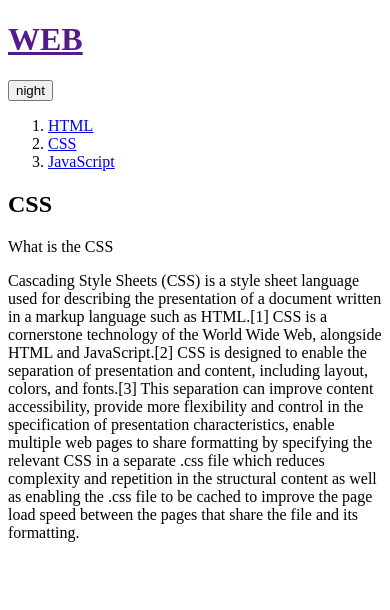
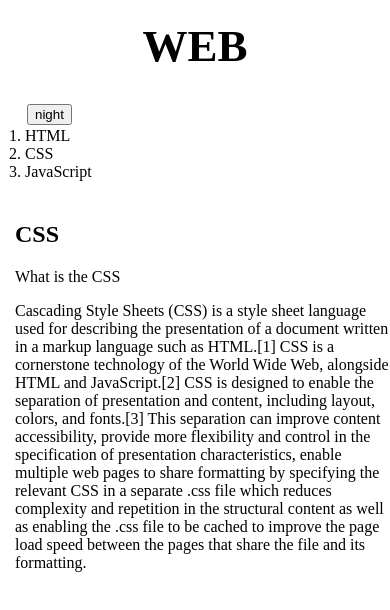
Before and after one commit to Yuzechariah/start, a plain HTML site: page 2.html in a window 390 px wide. Drawn offline with nearby package versions, Linux system fonts and the light colour scheme.

Commit message:
생활코딩 CSS

```diff
--- a/2.html
+++ b/2.html
@@ -1,8 +1,9 @@
 <!doctype html>
 <html>
 <head>
-  <title>WEB1 -CSS</title>
+  <title>WEB1 - CSS</title>
   <meta charset="utf-8">
+  <link rel="stylesheet" href="style.css">
   <script
   src="https://ajax.googleapis.com/ajax/libs/jquery/3.5.1/jquery.min.js"></script>
   <script src="Colors.js"></script>
@@ -10,18 +11,22 @@
 
 <body>
   <h1><a href="">WEB</a></h1>
+<div id="grid">
+    <ol>
       <input id="night_day" type="button" value="night" onclick="
         nightDayHandler(this);
       ">
-  <ol>
       <li><a href="1.html">HTML</a></li>
-    <li><a href="2.html">CSS</a></li>
+      <li><a href="2.html" >CSS</a></li>
       <li><a href="3.html">JavaScript</a></li>
     </ol>
+    <div id="article">
       <h2>CSS</h2>
       <p>What is the CSS</p>
       <p>Cascading Style Sheets (CSS) is a style sheet language used for describing the presentation of a document written in a markup language such as HTML.[1] CSS is a cornerstone technology of the World Wide Web, alongside HTML and JavaScript.[2]
 
     CSS is designed to enable the separation of presentation and content, including layout, colors, and fonts.[3] This separation can improve content accessibility, provide more flexibility and control in the specification of presentation characteristics, enable multiple web pages to share formatting by specifying the relevant CSS in a separate .css file which reduces complexity and repetition in the structural content as well as enabling the .css file to be cached to improve the page load speed between the pages that share the file and its formatting.</p>
+  </div>
+</div>
 </body>
 </html>
--- /dev/null
+++ b/style.css
@@ -0,0 +1,48 @@
+body{
+  margin:0;
+}
+a {
+  color: black;
+  text-decoration: none;
+}
+
+h1 {
+  font-size: 45px;
+  text-align: center;
+  border-bottom:1px solid gray;
+  margin:0;
+  padding:20px;
+}
+ol{
+  border-right: 1px solid gray;
+  width:100px;
+  margin:0;
+  padding:20px;
+  padding-top: 10px;
+}
+
+#night_day{
+  margin: 2px;
+}
+
+#grid{
+  display: grid;
+  grid-template-columns: 150px 1fr;
+}
+#grid ol{
+  padding-left: 25px;
+}
+#grid #article{
+  padding-left: 15px;
+}
+@media(max-width:800px){
+  #grid{
+    display: block;
+  }
+  ol{
+    border-right: none;
+  }
+  h1 {
+    border-bottom:none;
+  }
+}
```
Also changed, not shown: 1.html (+6 -1 lines), 3.html (+6 -1 lines), box.html (added, +19 -0 lines), index.html (+6 -1 lines), mediaquery.html (added, +23 -0 lines). Lines whose indentation alone changed are shown as unchanged.
